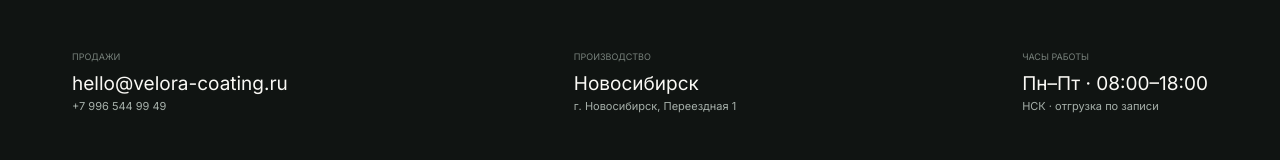
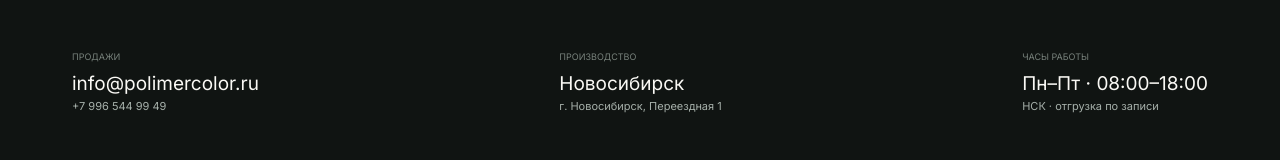
Before and after one commit to nuroxsfera/Polimer, a Next.js app: page / in a window 1280 px wide. Shown: the part 10981-11141 px from the top of the page. Built offline with nearby package versions, Linux system fonts and the light colour scheme.

Commit message:
ПолимерКолор: Hero + Capacity + метаданные по ТЗ заказчика

```diff
--- a/src/app/layout.tsx
+++ b/src/app/layout.tsx
@@ -9,9 +9,9 @@ const inter = Inter({
 });
 
 export const metadata: Metadata = {
-  title: "Velora Coating — Порошковая окраска · Новосибирск",
+  title: "ПолимерКолор — Порошковая окраска металла · Новосибирск",
   description:
-    "Полимерно-порошковая окраска деталей до 12 метров. Производство в Новосибирске. Стабильный цвет, безупречная поверхность и защита до 25 лет.",
+    "Полимерно-порошковое окрашивание металла в Новосибирске. Печь ППО до 12 м, 3×3 м, до 1,5 т. Длинномер и крупногабарит целиком, без разборки. Сроки от 2 дней.",
 };
 
 export default function RootLayout({
--- a/src/components/assets.ts
+++ b/src/components/assets.ts
@@ -22,4 +22,4 @@ export const A = {
 export const PHONE = "+7 996 544 99 49";
 export const PHONE_TEL = "+79965449949";
 export const ADDRESS = "г. Новосибирск, Переездная 1";
-export const EMAIL = "hello@velora-coating.ru";
+export const EMAIL = "info@polimercolor.ru";
```
